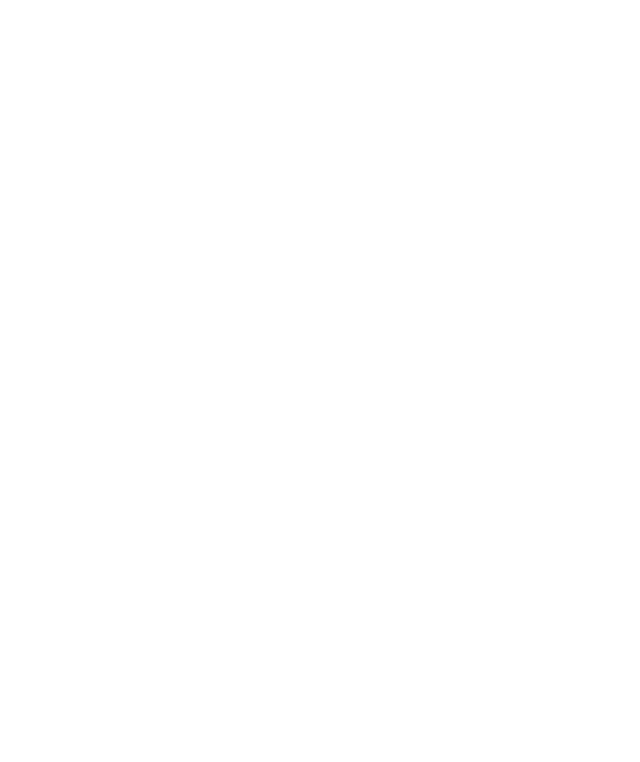
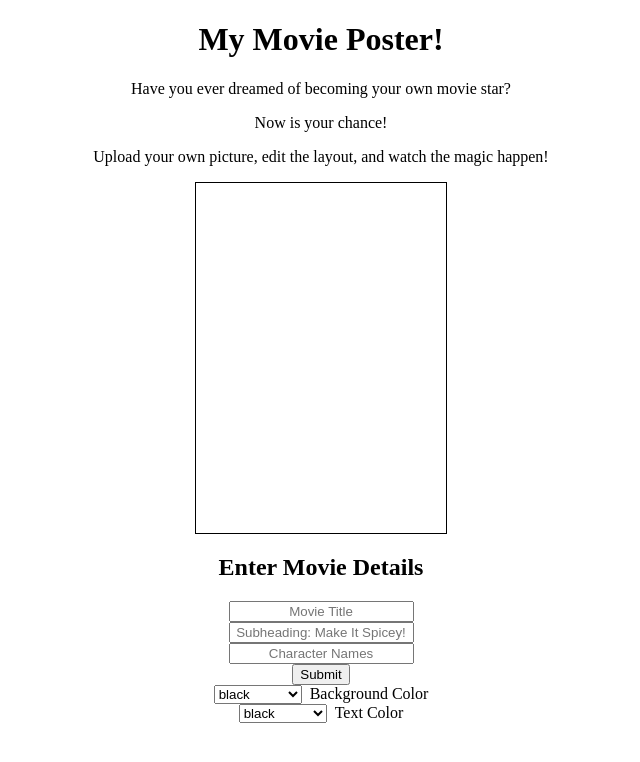
Before and after one commit to dialloflatno/My-Movie-Poster, a plain HTML site: page index.html in a window 1280 px wide. Shown: the whole page, without its empty margins (319-959 px from the left). Drawn offline with Linux system fonts and the light colour scheme.

Commit message:
Added some HTML

```diff
--- a/index.html
+++ b/index.html
@@ -1,12 +1,72 @@
 <!doctype html>
 <html lang=”en”>
 <head>
-	<title>[this appears on the tap]</title>
-	<link rel=”stylesheet” href=”[stylesheet link]”/>
+	<title>My Movie Poster</title>
+	<link rel="stylesheet" href="style.css">
+	<!-- <link rel=> link js file -->
+	<style>
+		p{
+			/* margin-left: 450px;
+			margin-right: 450px; */
+			text-align: center;
+		}
+		form{
+			text-align: center;
+		}
+		input{
+			text-align: center;
+		}
+		h2{
+			text-align: center;
+		}
+	</style>
 </head>
+
 <body>
-	<h1></h1>
-	<h2></h2>
+	<h1 style="text-align: center;">My Movie Poster!</h1>
+	<p>Have you ever dreamed of becoming your own movie star?</p>
+	<p>Now is your chance!</p>
+	<p>Upload your own picture, edit the layout, and watch the magic happen!</p>
+	<div class="box"></div>
+
+		<h2>Enter Movie Details</h2>
+		<form action=# class="comment-box">
+			<input type="text" name="movie_name" placeholder="Movie Title"><div>
+			<input type="text" name="subheading" placeholder="Subheading: Make It Spicey!"><div>
+			<input type="text" name="character_names" placeholder="Character Names"><div>
+			<button tpye="submti">Submit</button><div></div>
+		</form>
+	<style>
+		.box {
+			width: 250px; height: 350px; border: 1.5px solid black; margin: 0 auto;
+		}
+	</style>
+
+	<select name="clr" onchange="document.bgColor=this.options[this.selectedIndex].value" size="1">
+		<br>
+		<option value="black">black
+			<option value="orange">orange
+				<option value="flamingred">fuschia
+					<option value="lightyellow">light yellow
+						<option value="green">green
+							<option value="cyan">cyan
+								<option value="yellow">yellow
+									<option value="red">red
+										<option value="white">white</option>
+	</select>&nbsp;&nbsp;Background Color
+
+	<br>
+	<select name="clr" onchange="document.fgColor=this.options[this.selectedIndex].value" size="1">
+		<br>
+		<option value="black">black
+			<option value="orange">orange
+				<option value="flamingred">fuschia
+					<option value="lightyellow">light yellow
+						<option value="cyan">cyan
+							<option value="yellow">yellow
+								<option value="red">red
+									<option value="white">white</option>
+	</select>&nbsp;&nbsp;Text Color
 	<p></p>
 </body>
 </html>
--- a/style.css
+++ b/style.css
@@ -0,0 +1,11 @@
+/* .comment-box{
+    top: 80%;
+    left: 50%;
+    position: absolute;
+    transform: translate(-50%, -50%);
+    width: 200px;
+
+} */
+.document {
+    color: grey;
+} /*how to change background color?*/
```
